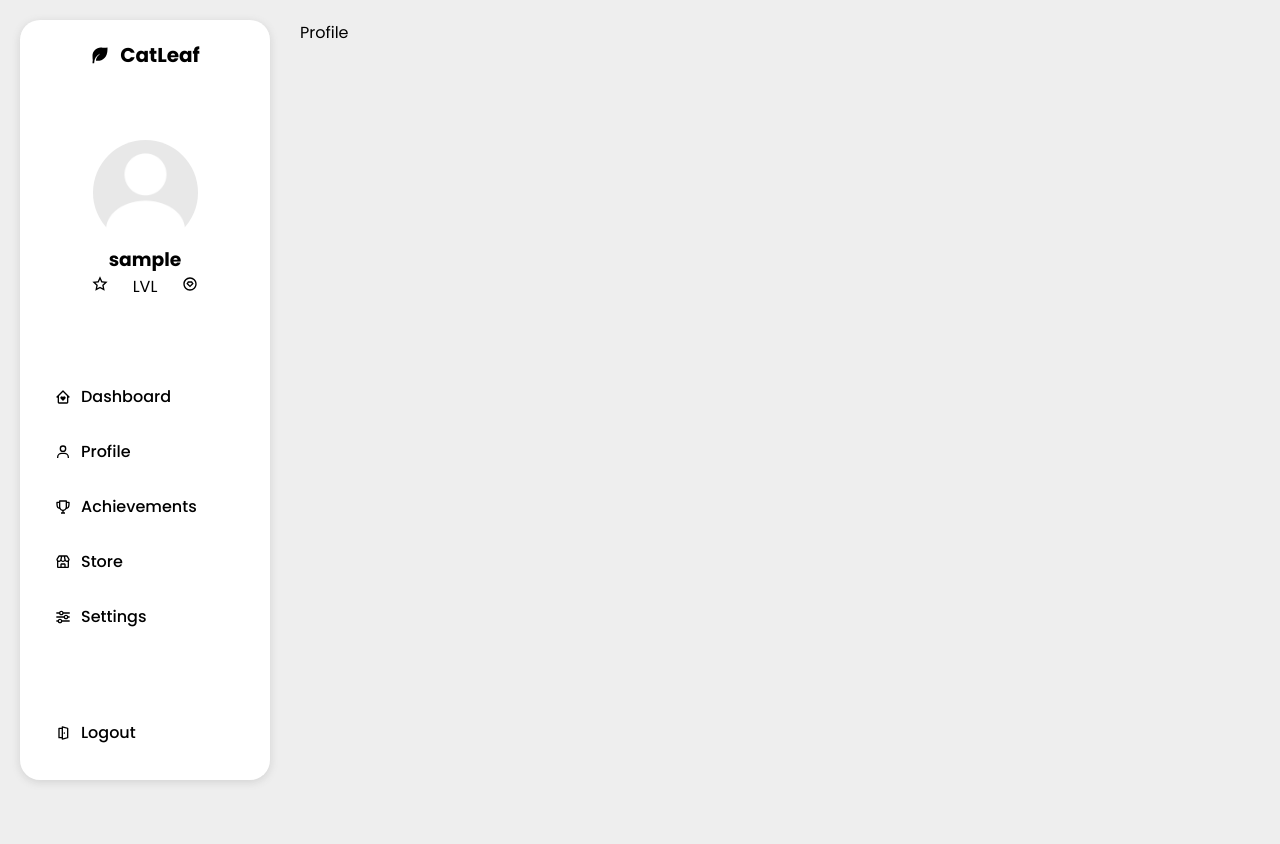
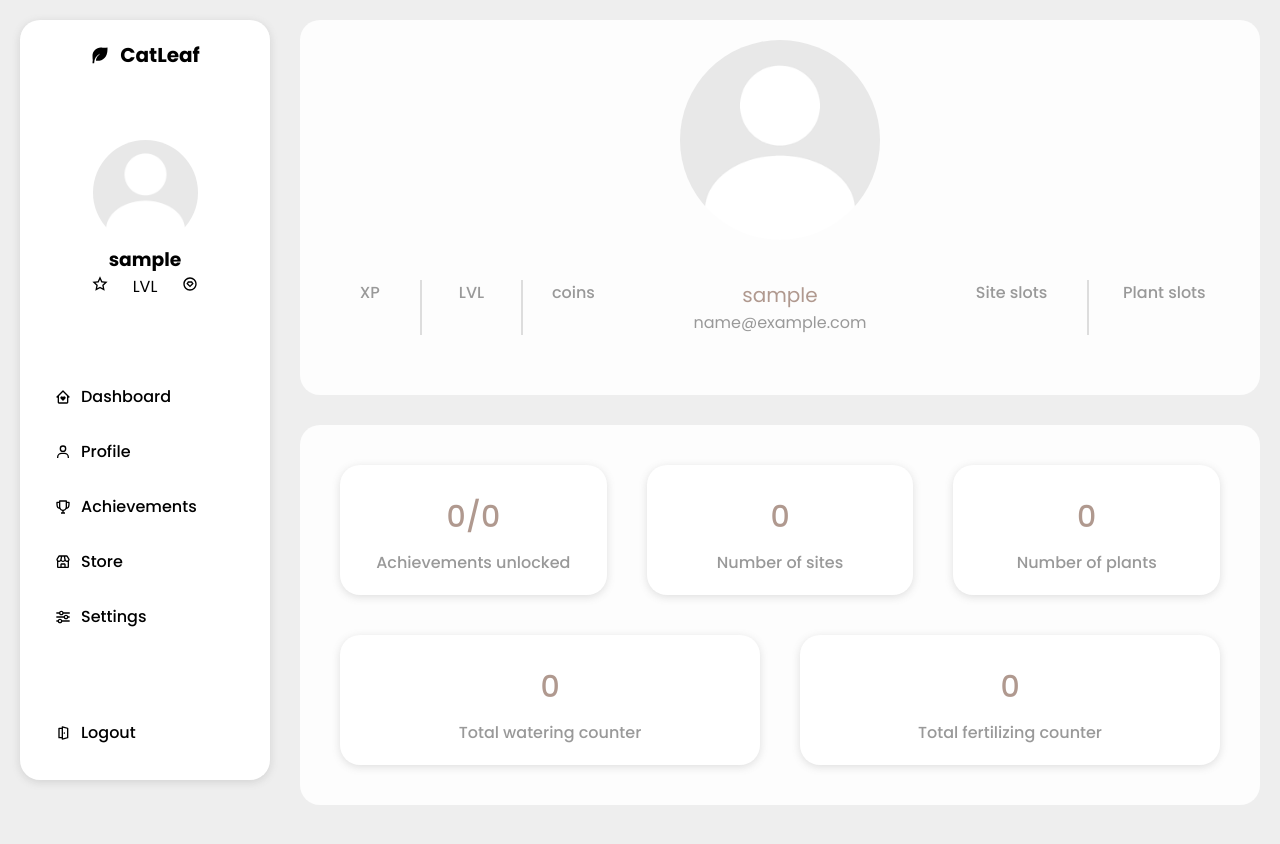
Before and after one commit to nietoperq/plant-app, a React (Create React App) app in the folder client/: page /profile in a window 1280 px wide. Shown: the top 844 px of the page. Before the commit the page ends 800 px from the top, so only its background shows below. Built offline with nearby package versions, Linux system fonts and the light colour scheme; no server answers; sample sign-in values are in the browser's storage.

Commit message:
Add user information to profile page

```diff
--- a/client/src/pages/Profile/index.jsx
+++ b/client/src/pages/Profile/index.jsx
@@ -1,13 +1,139 @@
-import React from "react";
+import React, { useContext, useState, useEffect } from "react";
+import { AuthContext } from "../../context/authContext";
+import axios from "axios";
+
 import Sidebar from "../../components/Sidebar";
 
+import avatar from "../../img/pfp.jpg";
+
+import * as Styled from "./styles";
 import * as Pages from "../../shared_styles/Pages";
 
 function Profile() {
+    const { currentUser, userAchievements } = useContext(AuthContext);
+    const [usersSites, setUsersSites] = useState([]);
+    const [usersPlants, setUsersPlants] = useState([]);
+    console.log("🐱 current user");
+    console.log(currentUser);
+
+    //number of unlocked achievements out of total ✅
+    //current number of sites ✅
+    //current number of plants ✅
+    //total watering counter of plants ✅
+    //total fertilizing counter of plants ✅
+
+    useEffect(() => {
+        const fetchData = async () => {
+            try {
+                const res = await axios.get(
+                    `/plants/usersites/${currentUser.user_id}`
+                );
+                setUsersSites(res.data);
+            } catch (err) {
+                console.log(err);
+            }
+
+            try {
+                const res = await axios.get(
+                    `/user/getallplants/${currentUser.user_id}`
+                );
+                setUsersPlants(res.data);
+            } catch (err) {
+                console.log(err);
+            }
+        };
+        fetchData();
+    }, []);
+
+    const achievementsNumber = userAchievements.filter(
+        (achievement) => achievement.unlocked_on != null
+    ).length;
+
+    const numberOfPlants = usersPlants.length;
+    const numberOfSites = usersSites.length;
+
+    const totalWateringCounter = usersPlants.reduce(
+        (acc, obj) => acc + obj.watering_counter,
+        0
+    );
+
+    const totalFertilizingCounter = usersPlants.reduce(
+        (acc, obj) => acc + obj.fertilizing_counter,
+        0
+    );
+
     return (
         <Pages.Container>
             <Sidebar />
-            <div>Profile</div>
+            <Pages.Section>
+                <Styled.ProfileHeader>
+                    <img src={avatar} alt="" />
+                    <Styled.HeaderStats>
+                        <div>
+                            <p>
+                                {currentUser.xp}
+                                <span>XP</span>
+                            </p>
+                            <p>
+                                {currentUser.lvl}
+                                <span>LVL</span>
+                            </p>
+                            <p>
+                                {currentUser.currency}
+                                <span>coins</span>
+                            </p>
+                        </div>
+                        <div>
+                            <p>{currentUser.username}</p>
+                            <span>{currentUser.email}</span>
+                        </div>
+                        <div>
+                            <p>
+                                {currentUser.site_slots}
+                                <span>Site slots</span>
+                            </p>
+                            <p>
+                                {currentUser.plant_slots}
+                                <span>Plant slots</span>
+                            </p>
+                        </div>
+                    </Styled.HeaderStats>
+                </Styled.ProfileHeader>
+            </Pages.Section>
+            <Pages.Section>
+                <Styled.Flex>
+                    <Styled.ProfileCard>
+                        <p>
+                            <span>
+                                {achievementsNumber}/{userAchievements.length}
+                            </span>
+                            Achievements unlocked
+                        </p>
+                    </Styled.ProfileCard>
+                    <Styled.ProfileCard>
+                        <p>
+                            <span>{numberOfSites}</span>Number of sites
+                        </p>
+                    </Styled.ProfileCard>
+                    <Styled.ProfileCard>
+                        <p>
+                            <span>{numberOfPlants}</span>Number of plants
+                        </p>
+                    </Styled.ProfileCard>
+                    <Styled.ProfileCard>
+                        <p>
+                            <span>{totalWateringCounter}</span>Total watering
+                            counter
+                        </p>
+                    </Styled.ProfileCard>
+                    <Styled.ProfileCard>
+                        <p>
+                            <span>{totalFertilizingCounter}</span>Total
+                            fertilizing counter
+                        </p>
+                    </Styled.ProfileCard>
+                </Styled.Flex>
+            </Pages.Section>
         </Pages.Container>
     );
 }
--- /dev/null
+++ b/client/src/pages/Profile/styles.js
@@ -0,0 +1,81 @@
+import styled from "styled-components";
+import { Card } from "../../shared_styles/Pages";
+
+export const ProfileHeader = styled.div`
+    display: flex;
+    flex-direction: column;
+    align-items: center;
+    width: 100%;
+    img {
+        width: 200px;
+        height: 200px;
+        border-radius: 50%;
+    }
+`;
+
+export const HeaderStats = styled.div`
+    display: flex;
+    justify-content: space-between;
+    width: 100%;
+    padding: 20px 0;
+    margin: 20px;
+    max-width: 1200px;
+    text-align: center;
+
+    p {
+        color: ${({ theme }) => theme.colors.primary};
+        font-size: 20px;
+    }
+
+    span {
+        color: #999;
+    }
+
+    & div:nth-child(1),
+    div:nth-child(3) {
+        display: flex;
+        justify-content: space-around;
+        width: 33%;
+
+        p {
+            display: block;
+            width: 100%;
+            font-size: 20px;
+            font-weight: 500;
+        }
+
+        span {
+            display: block;
+            color: #999;
+            font-size: 16px;
+            font-weight: 500;
+        }
+
+        p:not(:last-child) {
+            border-right: 2px solid #ddd;
+        }
+    }
+`;
+
+export const ProfileCard = styled(Card)`
+    text-align: center;
+    flex: 1;
+    min-width: 200px;
+    margin: 20px;
+    p {
+        color: #999;
+        font-size: 16px;
+        font-weight: 500;
+    }
+    span {
+        display: block;
+        color: ${({ theme }) => theme.colors.primary};
+        font-size: 30px;
+        margin: 10px 0;
+    }
+`;
+
+export const Flex = styled.div`
+    display: flex;
+    flex-wrap: wrap;
+`;
--- a/client/src/shared_styles/Pages.js
+++ b/client/src/shared_styles/Pages.js
@@ -16,3 +16,12 @@ export const WrapSectionElements = styled.div`
     flex-wrap: wrap;
     justify-content: space-evenly;
 `;
+
+export const Card = styled.div`
+    position: relative;
+    background: #fff;
+    border-radius: 20px;
+    margin: 10px;
+    padding: 20px;
+    box-shadow: rgba(99, 99, 99, 0.2) 0px 2px 8px 0px;
+`;
```
